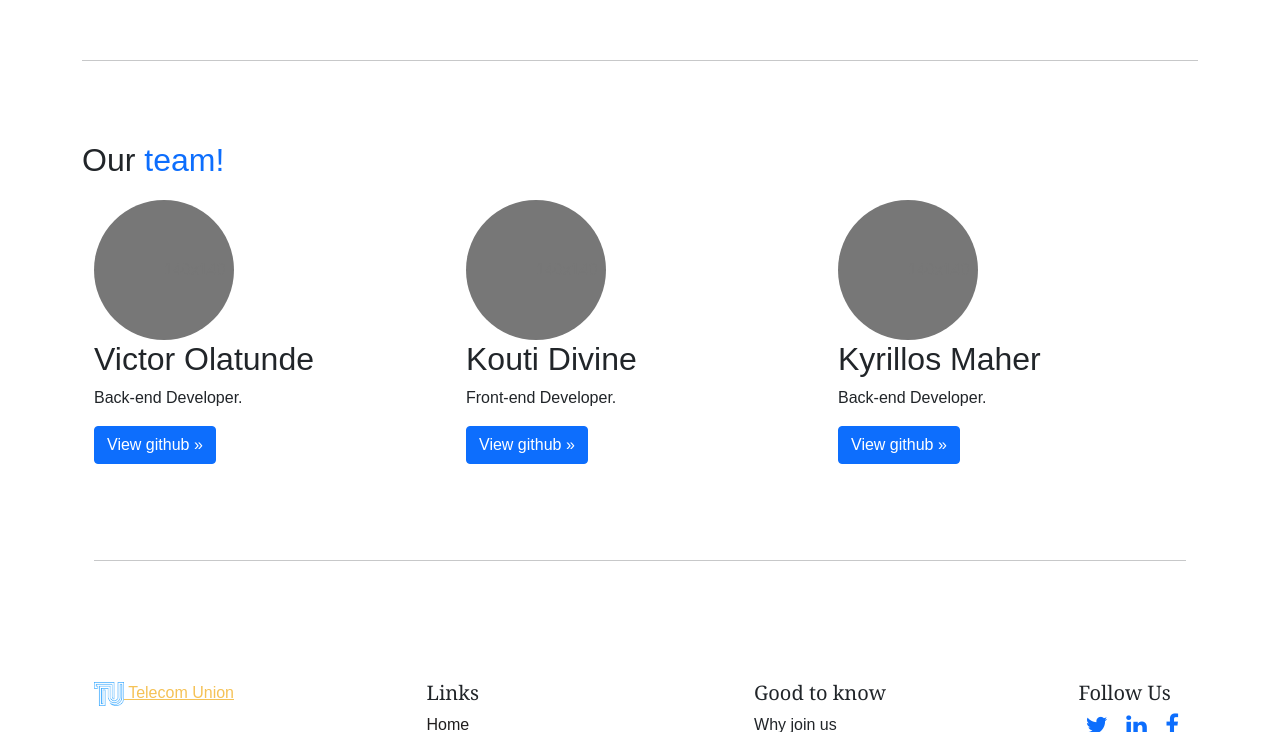
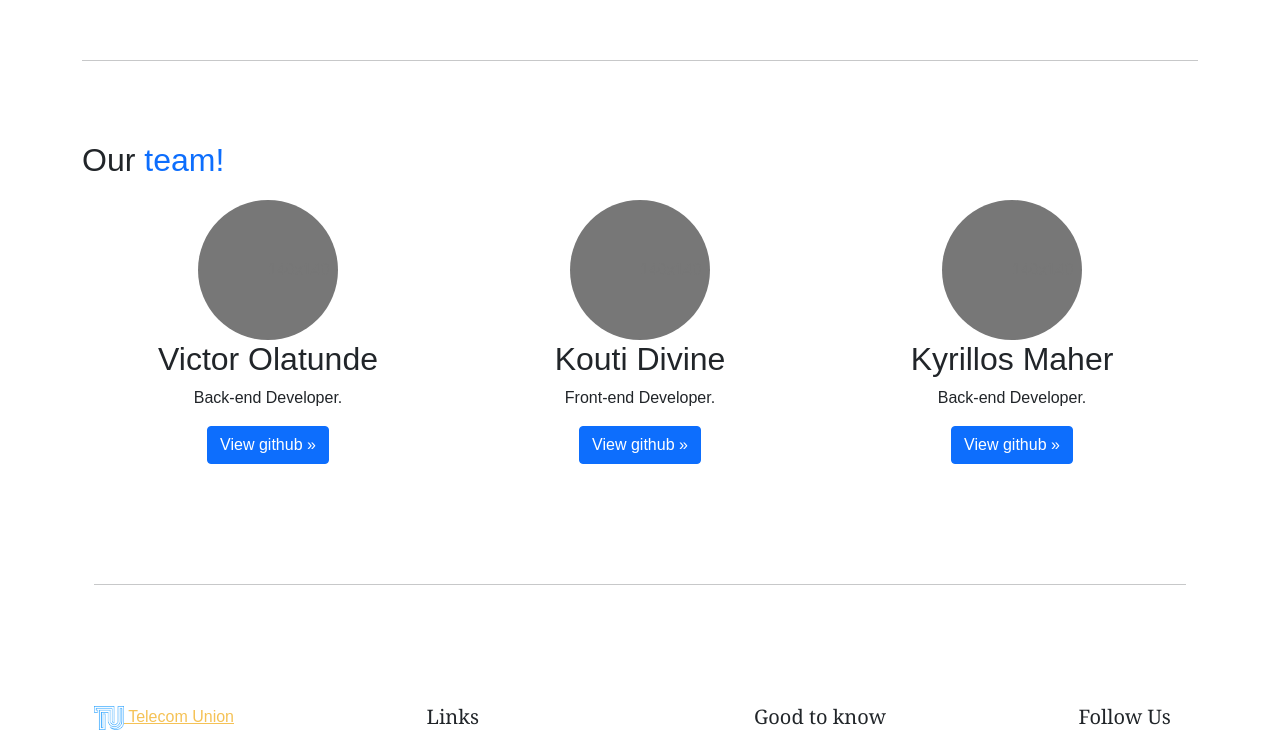
Before and after one commit to Re1gns/Portfollio-ALX, a Django app: page /about-us/ in a window 1280 px wide; the page is wider, and only the part inside the window is pictured. Shown: the part 458-1190 px from the top of that part. Run offline with Django 4.2, Linux system fonts and the light colour scheme.

Commit message:
about.css - updating about page css

```diff
--- a/telecom_union/static/css/about.css
+++ b/telecom_union/static/css/about.css
@@ -1,3 +1,17 @@
-.about {
-    font-family: 'Times New Roman', Times, serif;
-}
+/* MARKETING CONTENT
+-------------------------------------------------- */
+
+/* Center align the text within the three columns below the carousel */
+.marketing .col-lg-4 {
+    margin-bottom: 1.5rem;
+    text-align: center;
+  }
+  .marketing h2 {
+    font-weight: 400;
+  }
+  /* rtl:begin:ignore */
+  .marketing .col-lg-4 p {
+    margin-right: .75rem;
+    margin-left: .75rem;
+  }
+  /* rtl:end:ignore */
```
